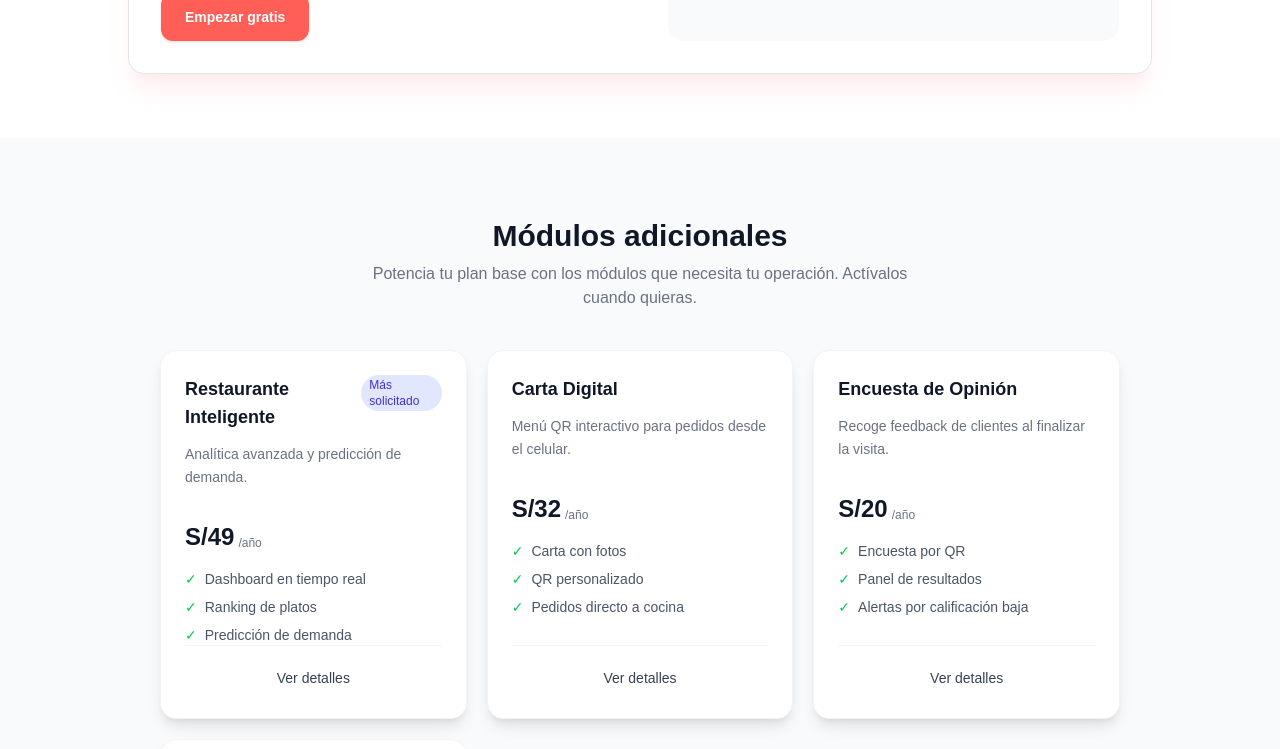
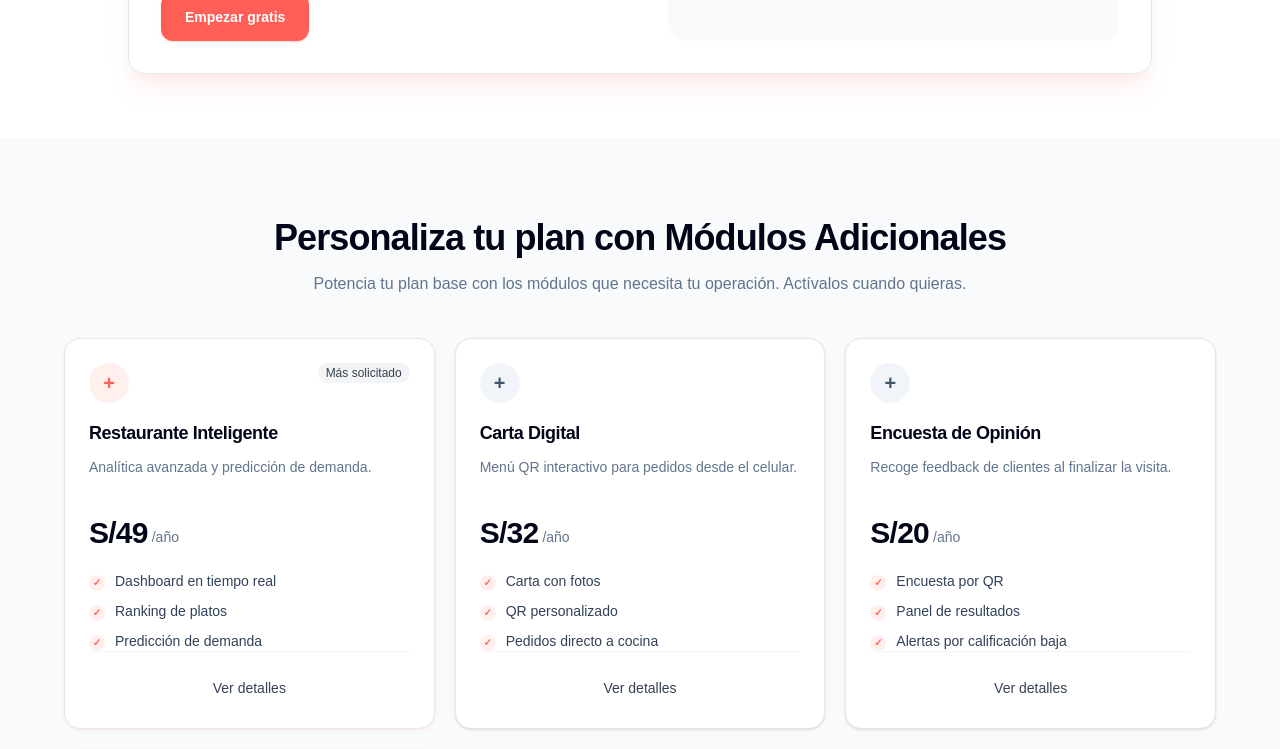
Before and after one commit to jesusdavidsalazarflores936-byte/landing-precios-saas, a Next.js app: page /gesrest in a window 1280 px wide. Shown: the part 1080-1829 px from the top of the page. Built offline with nearby package versions, Linux system fonts and the light colour scheme.

Commit message:
ajustes en modal

```diff
--- a/src/components/pricing/ModuleDetailModal.tsx
+++ b/src/components/pricing/ModuleDetailModal.tsx
@@ -20,22 +20,36 @@ export function ModuleDetailModal({
   if (!module) return null;
 
   return (
-    <Modal isOpen={isOpen} onClose={onClose} title={module.name} size="xl">
-      <div className="space-y-5">
-        <p className="text-sm leading-6 text-gray-600 sm:text-base">
-          {module.description}
-        </p>
+    <Modal
+      isOpen={isOpen}
+      onClose={onClose}
+      title={module.name}
+      size="xl"
+      className="mx-4 max-w-[calc(100%-2rem)] rounded-2xl sm:mx-0 sm:max-w-2xl"
+    >
+      <div className="space-y-6">
+        <div className="flex items-start gap-4">
+          <span
+            aria-hidden="true"
+            className="flex h-11 w-11 shrink-0 items-center justify-center rounded-full bg-[#fff0ee] text-2xl font-semibold text-[#ff5f57]"
+          >
+            +
+          </span>
+          <p className="text-sm leading-6 text-slate-600 sm:text-base">
+            {module.description}
+          </p>
+        </div>
 
-        <div className="rounded-lg bg-gray-50 p-4">
-          <p className="text-sm font-medium text-gray-500">Precio</p>
-          <div className="mt-1 flex items-end gap-1">
-            <span className="text-3xl font-bold text-gray-950">
+        <div className="rounded-2xl bg-slate-50 p-5">
+          <p className="text-sm font-semibold text-slate-500">Precio</p>
+          <div className="mt-2 flex items-end gap-1">
+            <span className="text-3xl font-bold tracking-tight text-slate-950">
               {module.price.isContactSales
                 ? "Contactar ventas"
                 : formatPrice(module.price, period)}
             </span>
             {!module.price.isContactSales && (
-              <span className="mb-1 text-sm text-gray-500">
+              <span className="mb-1 text-sm font-medium text-slate-500">
                 {getPeriodLabel(period)}
               </span>
             )}
@@ -44,14 +58,16 @@ export function ModuleDetailModal({
 
         {module.features && module.features.length > 0 && (
           <div>
-            <h3 className="text-sm font-semibold text-gray-950">Beneficios</h3>
-            <ul className="mt-3 grid gap-2 sm:grid-cols-2">
+            <h3 className="text-sm font-semibold text-slate-950">Beneficios</h3>
+            <ul className="mt-3 grid gap-3 sm:grid-cols-2">
               {module.features.map((feature) => (
-                <li key={feature} className="flex gap-2 text-sm text-gray-700">
+                <li key={feature} className="flex gap-2.5 text-sm text-slate-700">
                   <span
-                    className="mt-1.5 h-1.5 w-1.5 shrink-0 rounded-full bg-indigo-500"
+                    className="mt-1 flex h-4 w-4 shrink-0 items-center justify-center rounded-full bg-[#fff0ee] text-[10px] font-bold text-[#ff5f57]"
                     aria-hidden="true"
-                  />
+                  >
+                    ✓
+                  </span>
                   <span>{feature}</span>
                 </li>
               ))}
@@ -60,16 +76,16 @@ export function ModuleDetailModal({
         )}
       </div>
 
-      <ModalFooter>
+      <ModalFooter className="gap-3">
         <a
           href={`/contacto?modulo=${module.slug}`}
-          className="inline-flex w-full items-center justify-center rounded-lg bg-indigo-600 px-4 py-2 text-base font-medium text-white transition-colors duration-150 hover:bg-indigo-700 focus:outline-none focus-visible:ring-2 focus-visible:ring-indigo-500 focus-visible:ring-offset-2"
+          className="inline-flex min-h-11 w-full items-center justify-center rounded-xl bg-[#ff5f57] px-5 py-2.5 text-sm font-semibold text-white shadow-sm shadow-[#ff5f57]/20 transition hover:bg-[#f04f48] focus:outline-none focus-visible:ring-2 focus-visible:ring-[#ff5f57] focus-visible:ring-offset-2"
         >
           Agregar este módulo
         </a>
         <button
           type="button"
-          className="inline-flex w-full items-center justify-center rounded-lg bg-transparent px-4 py-2 text-base font-medium text-gray-700 transition-colors duration-150 hover:bg-gray-100 focus:outline-none focus-visible:ring-2 focus-visible:ring-gray-400 focus-visible:ring-offset-2"
+          className="inline-flex min-h-11 w-full items-center justify-center rounded-xl bg-white px-5 py-2.5 text-sm font-semibold text-slate-600 ring-1 ring-inset ring-slate-200 transition hover:bg-slate-50 focus:outline-none focus-visible:ring-2 focus-visible:ring-[#ff5f57] focus-visible:ring-offset-2"
           onClick={onClose}
         >
           Cerrar
--- a/src/components/pricing/PricingModuleCard.tsx
+++ b/src/components/pricing/PricingModuleCard.tsx
@@ -7,58 +7,84 @@ import type { Addon, BillingCycle } from "@/types/pricing.types";
 interface PricingModuleCardProps {
   module: Addon;
   period: BillingCycle;
+  featured?: boolean;
   onDetails?: (module: Addon) => void;
 }
 
 export function PricingModuleCard({
   module,
   period,
+  featured = false,
   onDetails,
 }: PricingModuleCardProps) {
   return (
     <Card
-      variant="elevated"
+      variant="default"
       padding="none"
-      className="flex h-full flex-col overflow-hidden transition-shadow duration-200 hover:shadow-xl"
+      className={[
+        "flex h-full w-full flex-col overflow-hidden rounded-2xl border-gray-200 bg-white shadow-sm transition duration-200 hover:-translate-y-0.5 hover:shadow-md",
+        featured ? "border-[#fecaca] shadow-rose-100/70" : "",
+      ]
+        .filter(Boolean)
+        .join(" ")}
     >
-      <div className="flex flex-1 flex-col p-5 sm:p-6">
-        <CardHeader>
-          <div className="mb-3 flex items-start justify-between gap-2">
-            <h3 className="text-base font-bold text-gray-900 sm:text-lg">
-              {module.name}
-            </h3>
+      <div className="flex flex-1 flex-col p-6">
+        <CardHeader className="mb-0">
+          <div className="mb-4 flex items-start justify-between gap-3">
+            <span
+              aria-hidden="true"
+              className={[
+                "flex h-10 w-10 shrink-0 items-center justify-center rounded-full text-xl font-semibold",
+                featured
+                  ? "bg-[#fff0ee] text-[#ff5f57]"
+                  : "bg-slate-100 text-slate-600",
+              ].join(" ")}
+            >
+              +
+            </span>
 
             {module.badge && (
-              <Badge variant="primary" size="sm">
+              <Badge
+                variant="default"
+                size="sm"
+                className="bg-[#fff0ee] text-[#d94840]"
+              >
                 {module.badge}
               </Badge>
             )}
           </div>
 
-          <p className="text-sm leading-relaxed text-gray-500">
+          <h3 className="text-lg font-bold tracking-tight text-slate-950">
+            {module.name}
+          </h3>
+
+          <p className="mt-2 text-sm leading-6 text-slate-500">
             {module.description}
           </p>
         </CardHeader>
 
-        <CardBody>
-          <div className="mt-4 flex items-end gap-1">
-            <span className="text-2xl font-extrabold text-gray-900">
+        <CardBody className="flex-1">
+          <div className="mt-5 flex items-end gap-1">
+            <span className="text-3xl font-extrabold tracking-tight text-slate-950">
               {module.price.isContactSales
                 ? "Contactar ventas"
                 : formatPrice(module.price, period)}
             </span>
             {!module.price.isContactSales && (
-              <span className="mb-0.5 text-xs text-gray-500">
+              <span className="mb-1 text-sm font-medium text-slate-500">
                 {getPeriodLabel(period)}
               </span>
             )}
           </div>
 
           {module.features && module.features.length > 0 && (
-            <ul className="mt-4 space-y-2 text-sm text-gray-600">
+            <ul className="mt-5 space-y-2.5 text-sm text-slate-700">
               {module.features.map((feature) => (
-                <li key={feature} className="flex gap-2">
-                  <span className="text-green-500" aria-hidden="true">
+                <li key={feature} className="flex items-start gap-2.5">
+                  <span
+                    className="mt-1 flex h-4 w-4 shrink-0 items-center justify-center rounded-full bg-[#fff0ee] text-[10px] font-bold text-[#ff5f57]"
+                    aria-hidden="true"
+                  >
                     ✓
                   </span>
                   <span>{feature}</span>
@@ -69,11 +95,12 @@ export function PricingModuleCard({
         </CardBody>
 
         {onDetails && (
-          <CardFooter className="mt-auto flex flex-col gap-2 pt-4">
+          <CardFooter className="mt-auto border-t border-slate-100 px-0 pb-0 pt-5">
             <Button
               variant="ghost"
               size="sm"
               fullWidth
+              className="text-[#d94840] hover:bg-[#fff0ee] hover:text-[#c43f37] focus-visible:ring-[#ff5f57]"
               onClick={() => onDetails(module)}
             >
               Ver detalles
--- a/src/components/pricing/PricingModules.tsx
+++ b/src/components/pricing/PricingModules.tsx
@@ -19,17 +19,17 @@ export function PricingModules({
     <section
       id="modulos"
       aria-labelledby="modules-heading"
-      className="py-16 sm:py-20 bg-gray-50"
+      className="bg-slate-50 px-4 py-16 sm:px-6 sm:py-20 lg:px-8"
     >
-      <Container size="lg">
-        <div className="text-center mb-10">
+      <Container size="xl" padded={false}>
+        <div className="mx-auto mb-10 max-w-3xl text-center">
           <h2
             id="modules-heading"
-            className="text-2xl font-bold text-gray-900 sm:text-3xl"
+            className="text-3xl font-bold tracking-tight text-slate-950 sm:text-4xl"
           >
-            Módulos adicionales
+            Personaliza tu plan con Módulos Adicionales
           </h2>
-          <p className="mt-2 text-gray-500 text-sm sm:text-base max-w-xl mx-auto">
+          <p className="mx-auto mt-3 max-w-2xl text-base leading-7 text-slate-500">
             Potencia tu plan base con los módulos que necesita tu operación. Actívalos cuando quieras.
           </p>
         </div>
@@ -38,11 +38,12 @@ export function PricingModules({
           className="grid grid-cols-1 gap-5 sm:grid-cols-2 lg:grid-cols-3"
           aria-label="Módulos disponibles"
         >
-          {modules.map((module) => (
+          {modules.map((module, index) => (
             <li key={module.id} className="flex">
               <PricingModuleCard
                 module={module}
                 period={period}
+                featured={index === 0}
                 onDetails={onModuleDetails}
               />
             </li>
```
